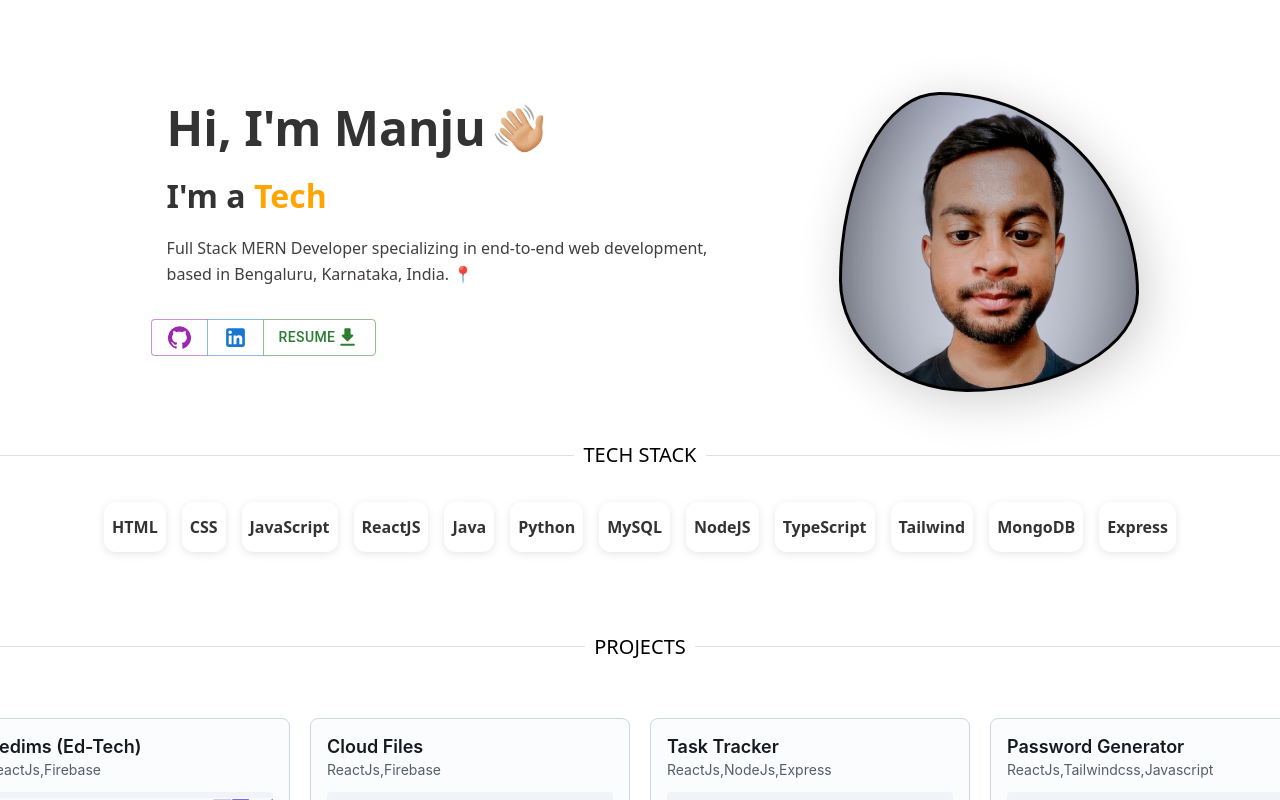
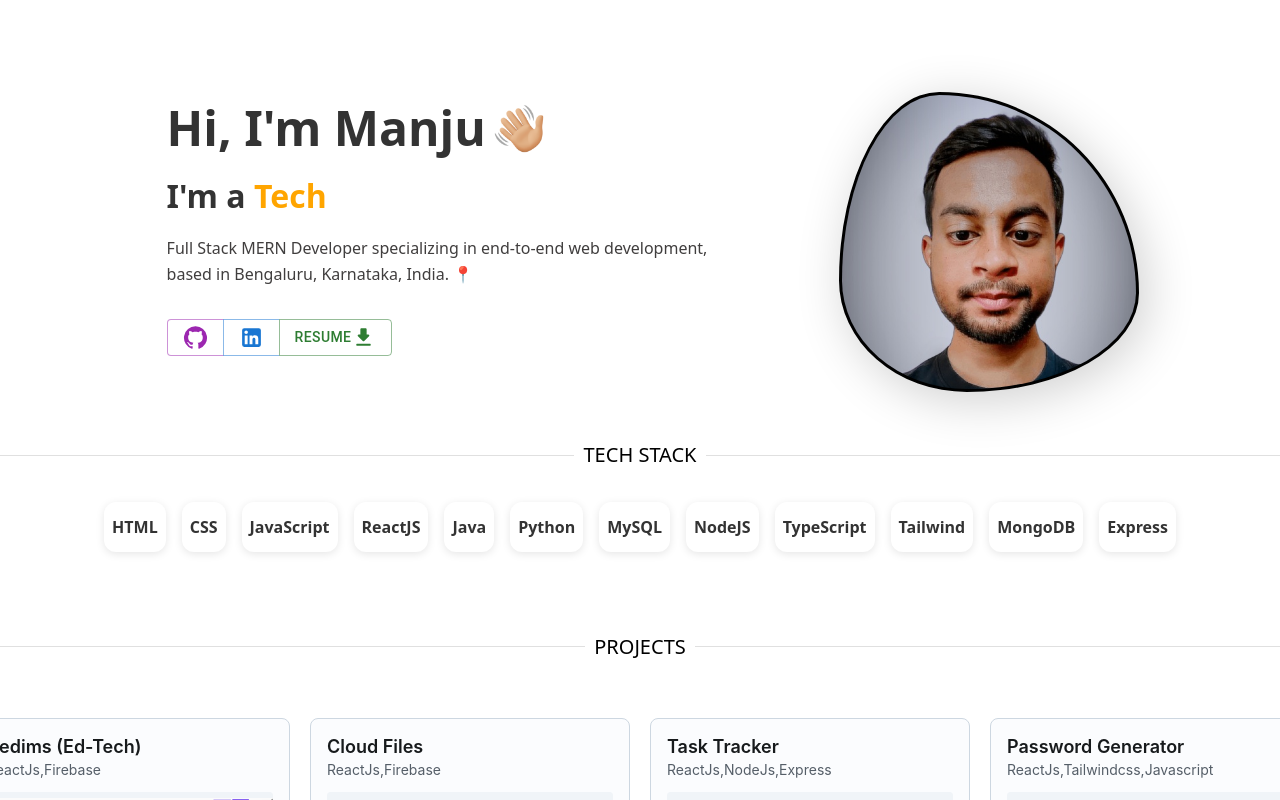
Before and after one commit to manjuhiremath/portfolio, a React (Vite) app: page / in a window 1280 px wide. Shown: the top 800 px of the page. Built offline with nearby package versions, Linux system fonts and the light colour scheme.

Commit message:
Update Info.jsx

```diff
--- a/src/components/Info.jsx
+++ b/src/components/Info.jsx
@@ -81,7 +81,7 @@ function Info() {
 </div>
 
         <div
-          className="mt-4"
+          className="mt-4 px-4"
           style={{
             // fontSize: "1.2rem",
             // color: "#403e3e",
```
